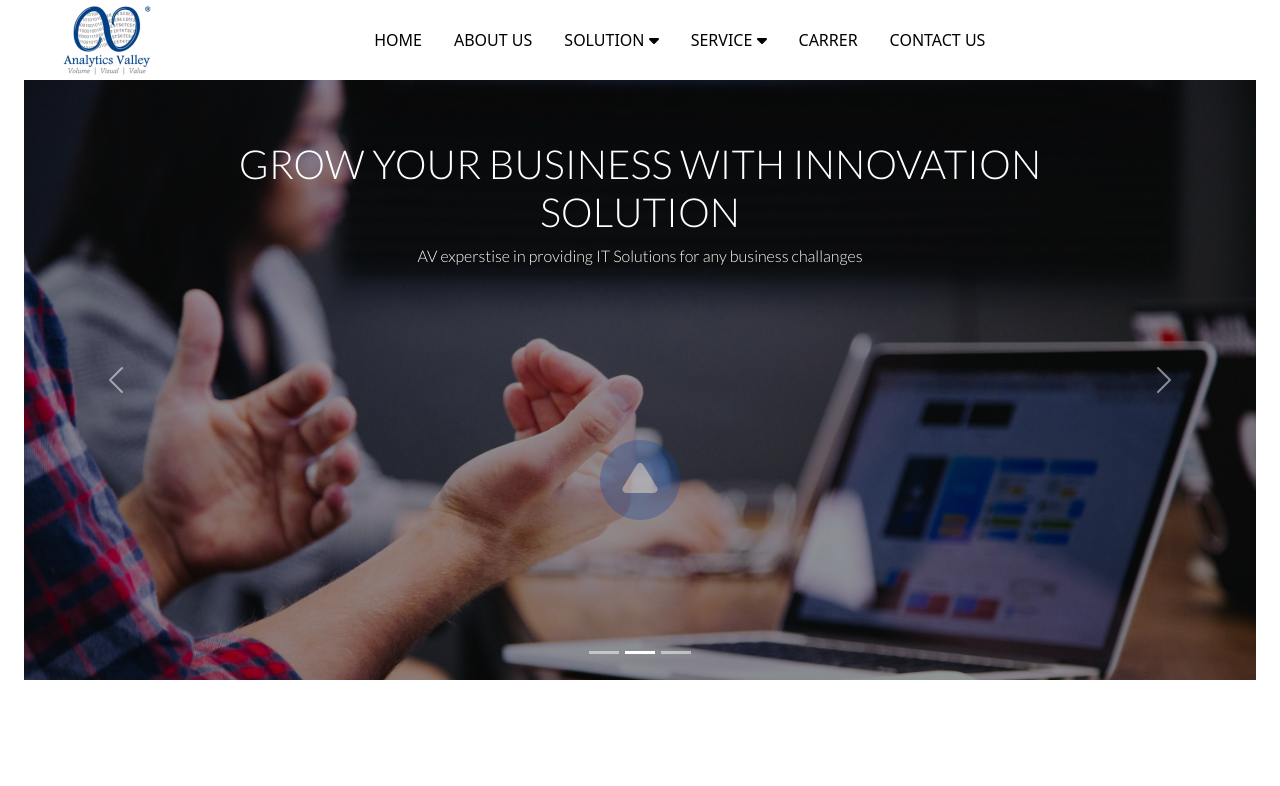
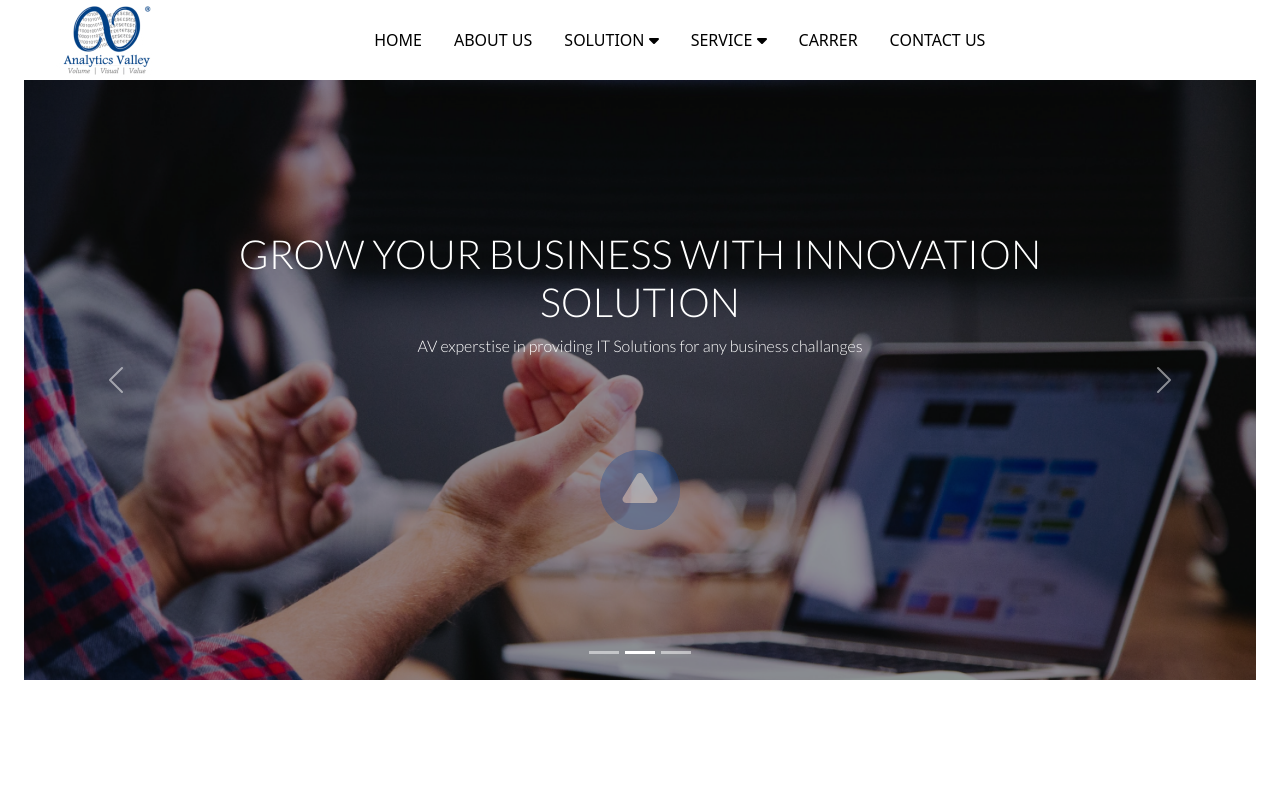
Before and after one commit to Din1998/test-repo, a React (Create React App) app: page / in a window 1280 px wide. Shown: the top 786 px of the page. Built offline with nearby package versions, Linux system fonts and the light colour scheme.

Commit message:
fix SliderText

```diff
--- a/src/StylesFile/slider.css
+++ b/src/StylesFile/slider.css
@@ -27,14 +27,14 @@
   height: 100%;
   display: flex;
   flex-direction: column;
-  justify-content: flex-start;
+  justify-content: center;
   align-items: center;
 }
 
 .hero__text__box{
-  padding: 60px 0px;
+
   width: 80%;
-  height: 360px;
+  height: 220px;
   display: flex;
   align-items: center;
   flex-direction: column;
```
